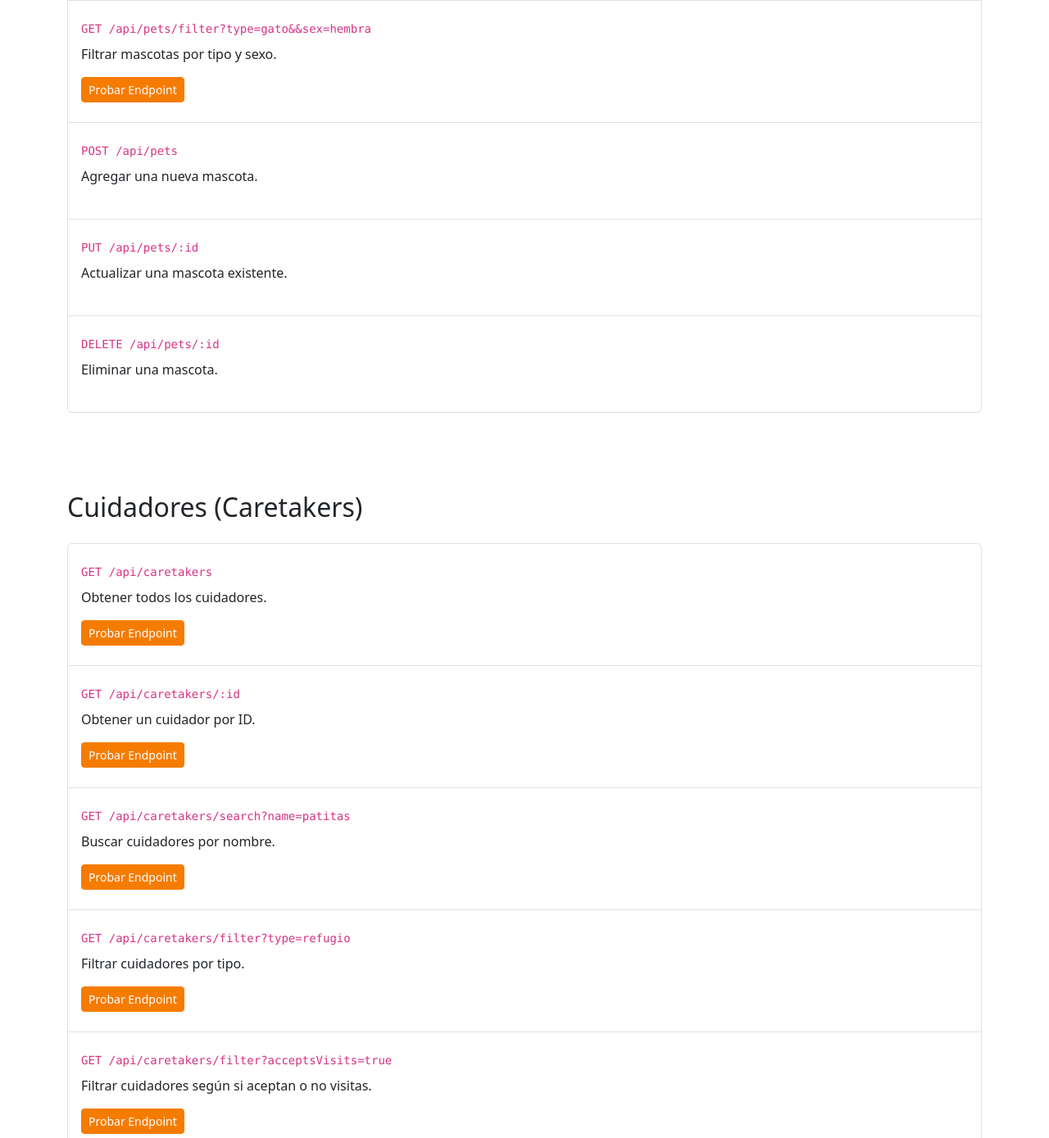
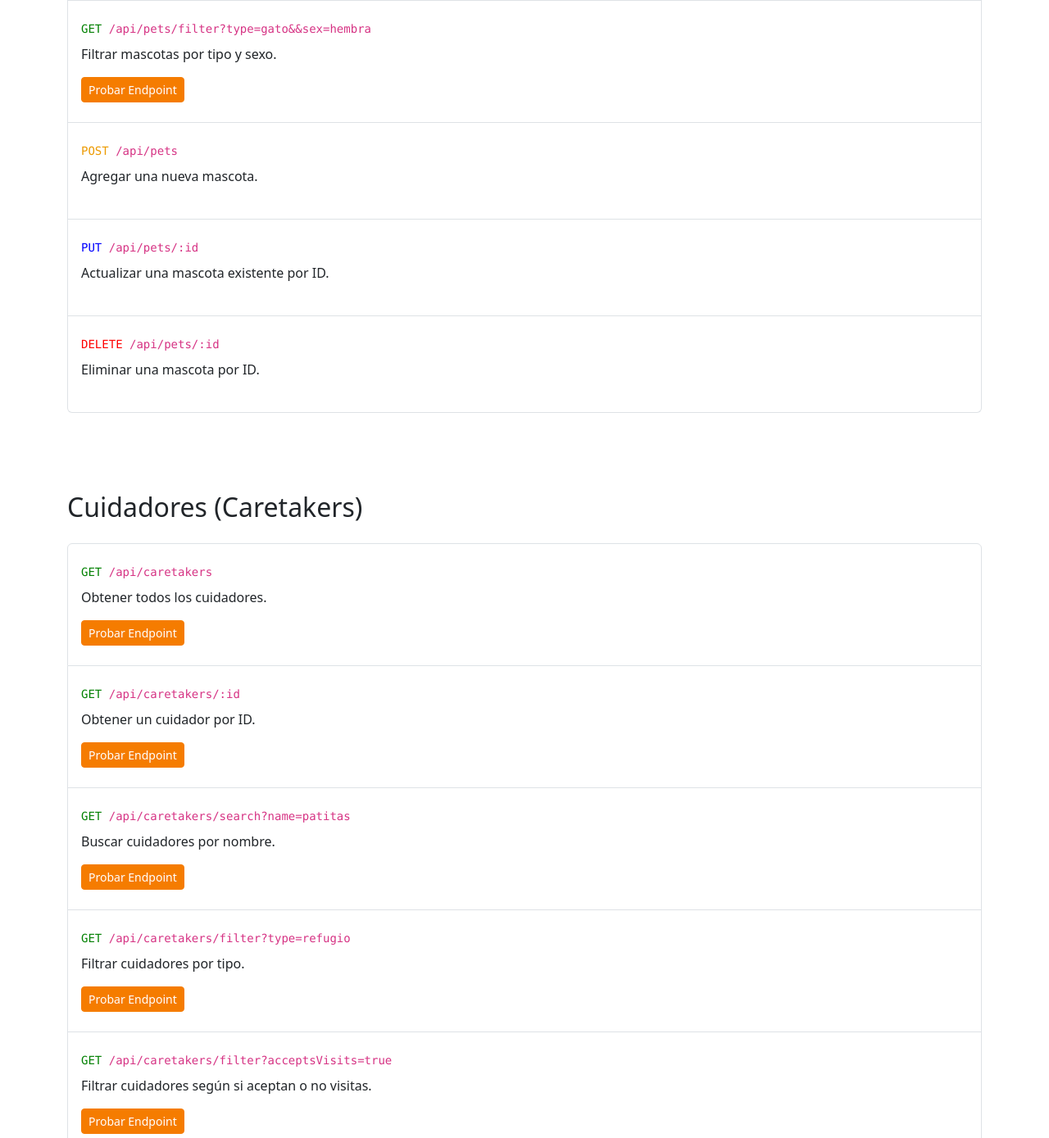
Before and after one commit to nancy172/correa-nancy-dwm4ap-parcial1, a website: page public/index.html in a window 1280 px wide. Shown: the part 1411-2800 px from the top of the page at 82% size. Drawn offline with nearby package versions, Linux system fonts and the light colour scheme.

Commit message:
Modificación css

```diff
--- a/public/css/style.css
+++ b/public/css/style.css
@@ -39,6 +39,18 @@ section.bg-light {
 #pets li, #caretakers li {
     padding: 1.5em 1em;
 }
+.get-color{
+    color: green;
+}
+.post-color{
+    color: rgb(236, 154, 0);
+}
+.put-color{
+    color: blue;
+}
+.delete-color{
+    color: red;
+}
 
 
 @media (min-width: 768px) {
--- a/public/index.html
+++ b/public/index.html
@@ -56,7 +56,7 @@
             <ul class="list-group">
               <li class="list-group-item">
                   <div class="d-flex flex-column">
-                      <code class="mb-2">GET /api/pets</code>
+                      <code class="mb-2"><span class="get-color">GET</span> /api/pets</code>
                       <p>Obtener todas las mascotas.</p>
                       <a href="http://localhost:5000/api/pets" target="_blank">
                           <button class="btn btn-primary btn-sm">Probar Endpoint</button>
@@ -65,7 +65,7 @@
               </li>
               <li class="list-group-item">
                   <div class="d-flex flex-column">
-                      <code class="mb-2">GET /api/pets/:id</code>
+                      <code class="mb-2"><span class="get-color">GET</span> /api/pets/:id</code>
                       <p>Obtener una mascota por ID.</p>
                       <a href="http://localhost:5000/api/pets/6817015cd9024a2d9e9e0980" target="_blank">
                           <button class="btn btn-primary btn-sm">Probar Endpoint</button>
@@ -74,7 +74,7 @@
               </li>
               <li class="list-group-item">
                   <div class="d-flex flex-column">
-                      <code class="mb-2">GET /api/pets/search?name=Nina</code>
+                      <code class="mb-2"><span class="get-color">GET</span> /api/pets/search?name=Nina</code>
                       <p>Buscar mascotas por nombre.</p>
                       <a href="http://localhost:5000/api/pets/search?name=Nina" target="_blank">
                           <button class="btn btn-primary btn-sm">Probar Endpoint</button>
@@ -83,7 +83,7 @@
               </li>
               <li class="list-group-item">
                   <div class="d-flex flex-column">
-                      <code class="mb-2">GET /api/pets/filter?type=gato</code>
+                      <code class="mb-2"><span class="get-color">GET</span> /api/pets/filter?type=gato</code>
                       <p>Filtrar mascotas por tipo.</p>
                       <a href="http://localhost:5000/api/pets/filter?type=gato" target="_blank">
                           <button class="btn btn-primary btn-sm">Probar Endpoint</button>
@@ -92,7 +92,7 @@
               </li>
               <li class="list-group-item">
                   <div class="d-flex flex-column">
-                      <code class="mb-2">GET /api/pets/filter?sex=hembra</code>
+                      <code class="mb-2"><span class="get-color">GET</span> /api/pets/filter?sex=hembra</code>
                       <p>Filtrar mascotas por sexo.</p>
                       <a href="http://localhost:5000/api/pets/filter?sex=hembra" target="_blank">
                           <button class="btn btn-primary btn-sm">Probar Endpoint</button>
@@ -101,7 +101,7 @@
               </li>
               <li class="list-group-item">
                   <div class="d-flex flex-column">
-                      <code class="mb-2">GET /api/pets/filter?type=gato&&sex=hembra</code>
+                      <code class="mb-2"><span class="get-color">GET</span> /api/pets/filter?type=gato&&sex=hembra</code>
                       <p>Filtrar mascotas por tipo y sexo.</p>
                       <a href="http://localhost:5000/api/pets/filter?type=gato&&sex=hembra" target="_blank">
                           <button class="btn btn-primary btn-sm">Probar Endpoint</button>
@@ -110,20 +110,20 @@
               </li>
               <li class="list-group-item">
                   <div class="d-flex flex-column">
-                      <code class="mb-2">POST /api/pets</code>
+                      <code class="mb-2"><span class="post-color">POST</span> /api/pets</code>
                       <p>Agregar una nueva mascota.</p>
                   </div>
               </li>
               <li class="list-group-item">
                   <div class="d-flex flex-column">
-                      <code class="mb-2">PUT /api/pets/:id</code>
-                      <p>Actualizar una mascota existente.</p>
+                      <code class="mb-2"><span class="put-color">PUT</span> /api/pets/:id</code>
+                      <p>Actualizar una mascota existente por ID.</p>
                   </div>
               </li>
               <li class="list-group-item">
                   <div class="d-flex flex-column">
-                      <code class="mb-2">DELETE /api/pets/:id</code>
-                      <p>Eliminar una mascota.</p>
+                      <code class="mb-2"><span class="delete-color">DELETE</span> /api/pets/:id</code>
+                      <p>Eliminar una mascota por ID.</p>
                   </div>
               </li>
             </ul>
@@ -137,7 +137,7 @@
         <ul class="list-group">
           <li class="list-group-item">
             <div class="d-flex flex-column">
-              <code class="mb-2">GET /api/caretakers</code>
+              <code class="mb-2"><span class="get-color">GET</span> /api/caretakers</code>
               <p>Obtener todos los cuidadores.</p>
               <a href="http://localhost:5000/api/caretakers" target="_blank">
                 <button class="btn btn-primary btn-sm">Probar Endpoint</button>
@@ -146,7 +146,7 @@
           </li>
           <li class="list-group-item">
             <div class="d-flex flex-column">
-              <code class="mb-2">GET /api/caretakers/:id</code>
+              <code class="mb-2"><span class="get-color">GET</span> /api/caretakers/:id</code>
               <p>Obtener un cuidador por ID.</p>
               <a href="http://localhost:5000/api/caretakers/6816a872d9024a2d9e9e096f" target="_blank">
                 <button class="btn btn-primary btn-sm">Probar Endpoint</button>
@@ -155,7 +155,7 @@
           </li>
           <li class="list-group-item">
             <div class="d-flex flex-column">
-              <code class="mb-2">GET /api/caretakers/search?name=patitas</code>
+              <code class="mb-2"><span class="get-color">GET</span> /api/caretakers/search?name=patitas</code>
               <p>Buscar cuidadores por nombre.</p>
               <a href="http://localhost:5000/api/caretakers/search?name=patitas" target="_blank">
                 <button class="btn btn-primary btn-sm">Probar Endpoint</button>
@@ -164,7 +164,7 @@
           </li>
           <li class="list-group-item">
             <div class="d-flex flex-column">
-              <code class="mb-2">GET /api/caretakers/filter?type=refugio</code>
+              <code class="mb-2"><span class="get-color">GET</span> /api/caretakers/filter?type=refugio</code>
               <p>Filtrar cuidadores por tipo.</p>
               <a href="http://localhost:5000/api/caretakers/filter?type=refugio" target="_blank">
                 <button class="btn btn-primary btn-sm">Probar Endpoint</button>
@@ -173,7 +173,7 @@
           </li>
           <li class="list-group-item">
             <div class="d-flex flex-column">
-              <code class="mb-2">GET /api/caretakers/filter?acceptsVisits=true</code>
+              <code class="mb-2"><span class="get-color">GET</span> /api/caretakers/filter?acceptsVisits=true</code>
               <p>Filtrar cuidadores según si aceptan o no visitas.</p>
               <a href="http://localhost:5000/api/caretakers/filter?acceptsVisits=true" target="_blank">
                 <button class="btn btn-primary btn-sm">Probar Endpoint</button>
@@ -182,7 +182,7 @@
           </li>
           <li class="list-group-item">
             <div class="d-flex flex-column">
-              <code class="mb-2">GET /api/caretakers/filter?type=particular&&acceptsVisits=true</code>
+              <code class="mb-2"><span class="get-color">GET</span> /api/caretakers/filter?type=particular&&acceptsVisits=true</code>
               <p>Filtrar cuidadores por tipo y si aceptan visitas.</p>
               <a href="http://localhost:5000/api/caretakers/filter?type=particular&&acceptsVisits=true" target="_blank">
                 <button class="btn btn-primary btn-sm">Probar Endpoint</button>
@@ -191,20 +191,20 @@
           </li>
           <li class="list-group-item">
             <div class="d-flex flex-column">
-              <code class="mb-2">POST /api/caretakers</code>
+              <code class="mb-2"><span class="post-color">POST</span> /api/caretakers</code>
               <p>Agregar un nuevo cuidador.</p>
             </div>
           </li>
           <li class="list-group-item">
             <div class="d-flex flex-column">
-              <code class="mb-2">PUT /api/caretakers/:id</code>
-              <p>Actualizar un cuidador existente.</p>
+              <code class="mb-2"><span class="put-color">PUT</span> /api/caretakers/:id</code>
+              <p>Actualizar un cuidador existente por ID.</p>
             </div>
           </li>
           <li class="list-group-item">
             <div class="d-flex flex-column">
-              <code class="mb-2">DELETE /api/caretakers/:id</code>
-              <p>Eliminar un cuidador.</p>
+              <code class="mb-2"><span class="delete-color">DELETE</span> /api/caretakers/:id</code>
+              <p>Eliminar un cuidador por ID.</p>
             </div>
           </li>
         </ul>
```
